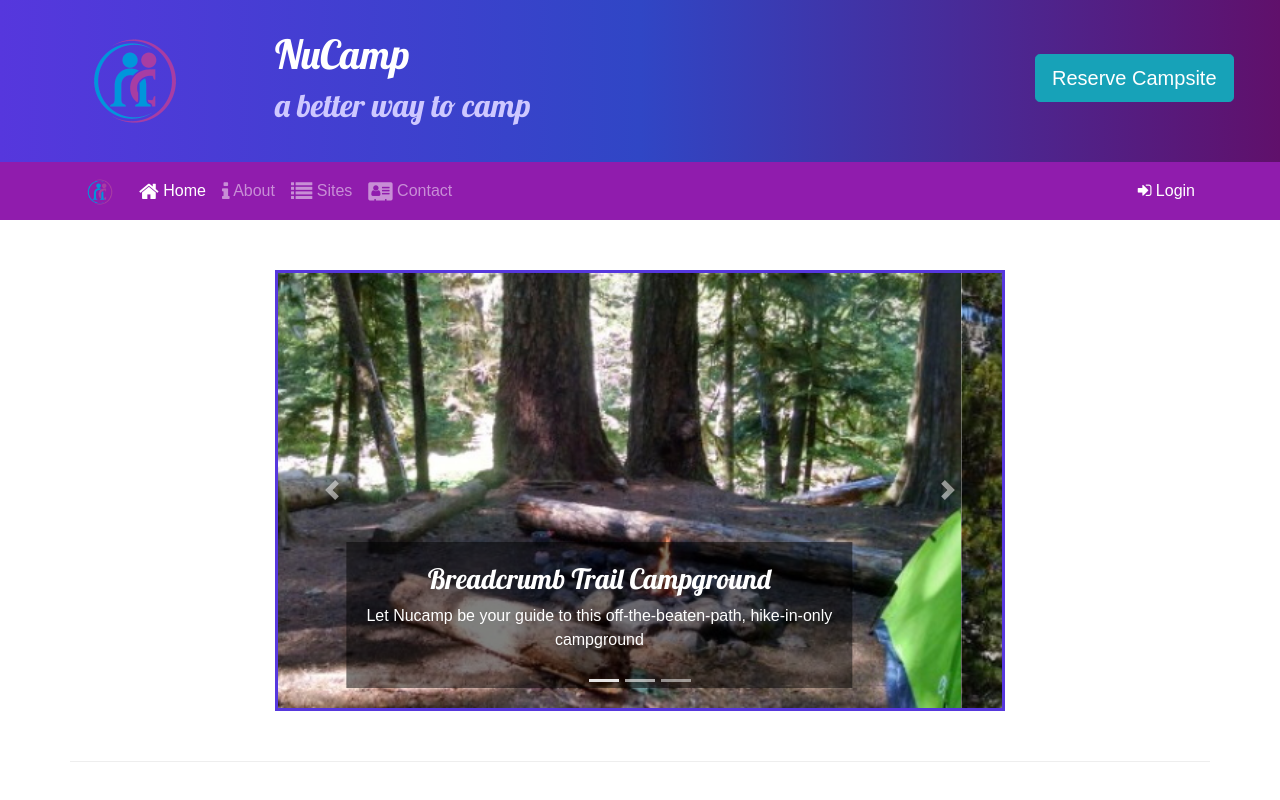
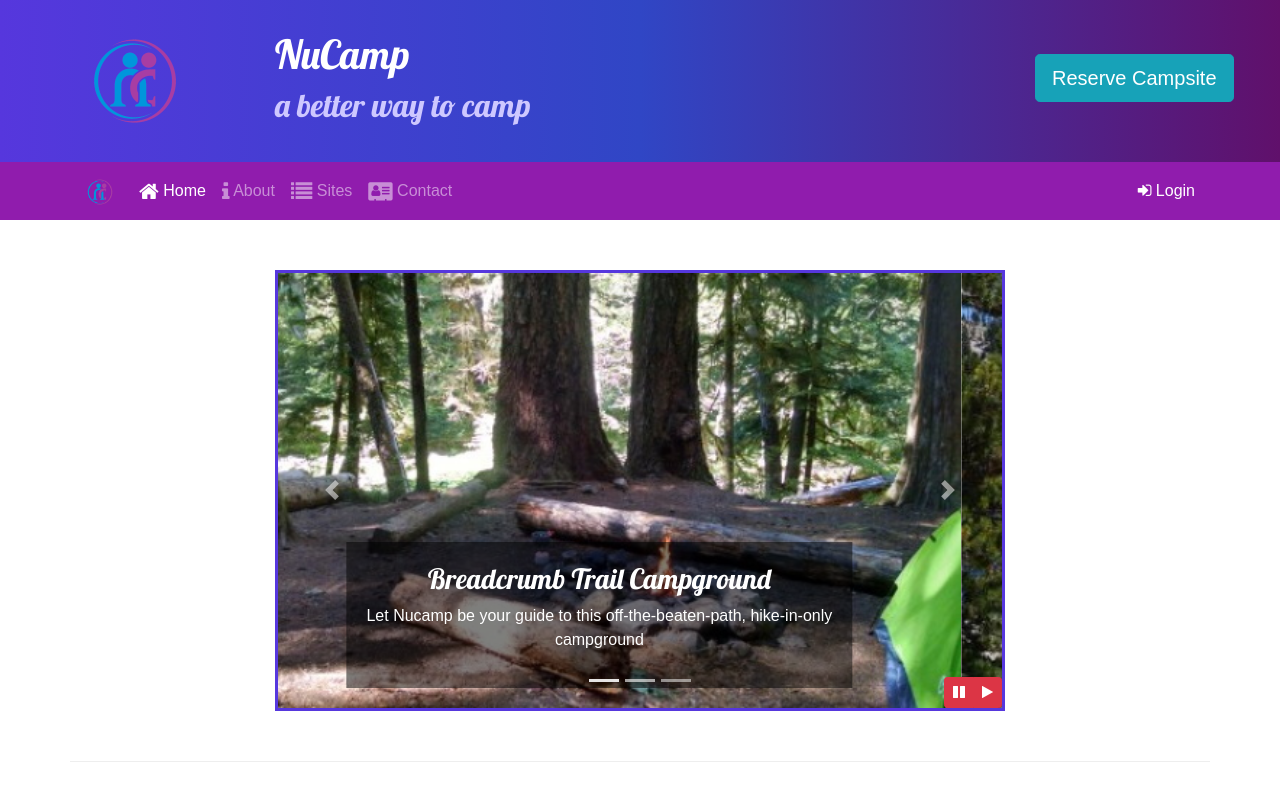
Before and after one commit to NCunningham12/NuCampSite, a website: page index.html in a window 1280 px wide. Shown: the top 800 px of the page. Drawn offline with nearby package versions, Linux system fonts and the light colour scheme.

Commit message:
Added Play/pause buttons to carousel

```diff
--- a/css/styles.css
+++ b/css/styles.css
@@ -43,3 +43,10 @@ header h2 {
 .carousel {
     border: solid #5637dd;
 }
+
+#carouselButton {
+    position: absolute;
+    right: 0;
+    bottom: 0;
+    z-index: 100;
+}
--- a/index.html
+++ b/index.html
@@ -189,6 +189,14 @@
                         <span class="carousel-control-next-icon"></span>
                         <span class="sr-only">Next</span>
                     </a>
+                    <div class="btn-group" id="carouselButton">
+                        <button class="btn btn-danger btn-sm" id="carouselPause">
+                            <i class="fa fa-pause"></i>
+                        </button>
+                        <button class="btn btn-danger btn-sm">
+                            <i class="fa fa-play"></i>
+                        </button>
+                    </div>
                 </div>
             </div>
         </div>
@@ -271,6 +279,18 @@
     <script src="node_modules/popper.js/dist/umd/popper.min.js"></script>
     <script src="node_modules/bootstrap/dist/js/bootstrap.min.js"></script>
 
+    <script>
+        $(function() {
+            $(".carousel").carousel( { interval: 2000 } );
+            $("#carouselPause").click(function(){
+                $(".carousel").carousel("pause");
+            });
+            $("#carouselPlay").click(function(){
+                $(".carousel").carousel("cycle");
+            });
+        });
+    </script>
+
 </body>
 
 </html>
```
